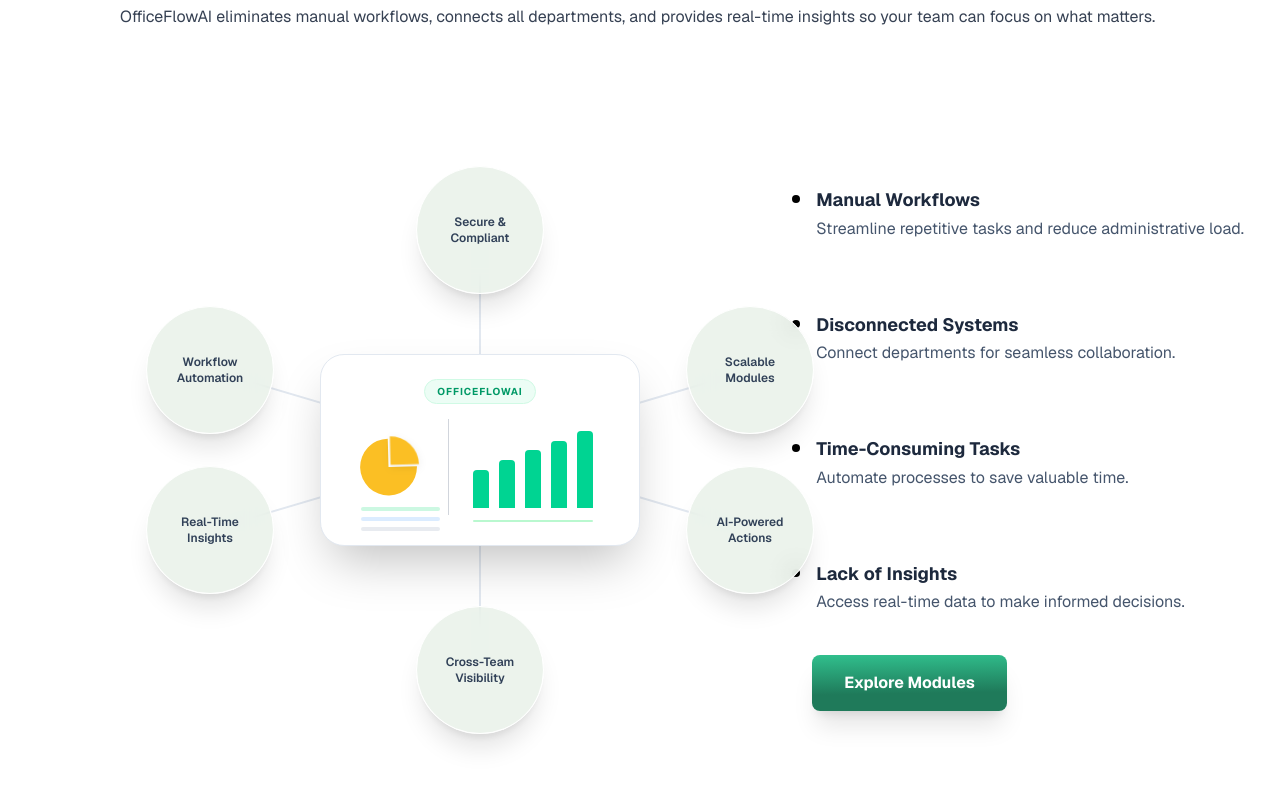
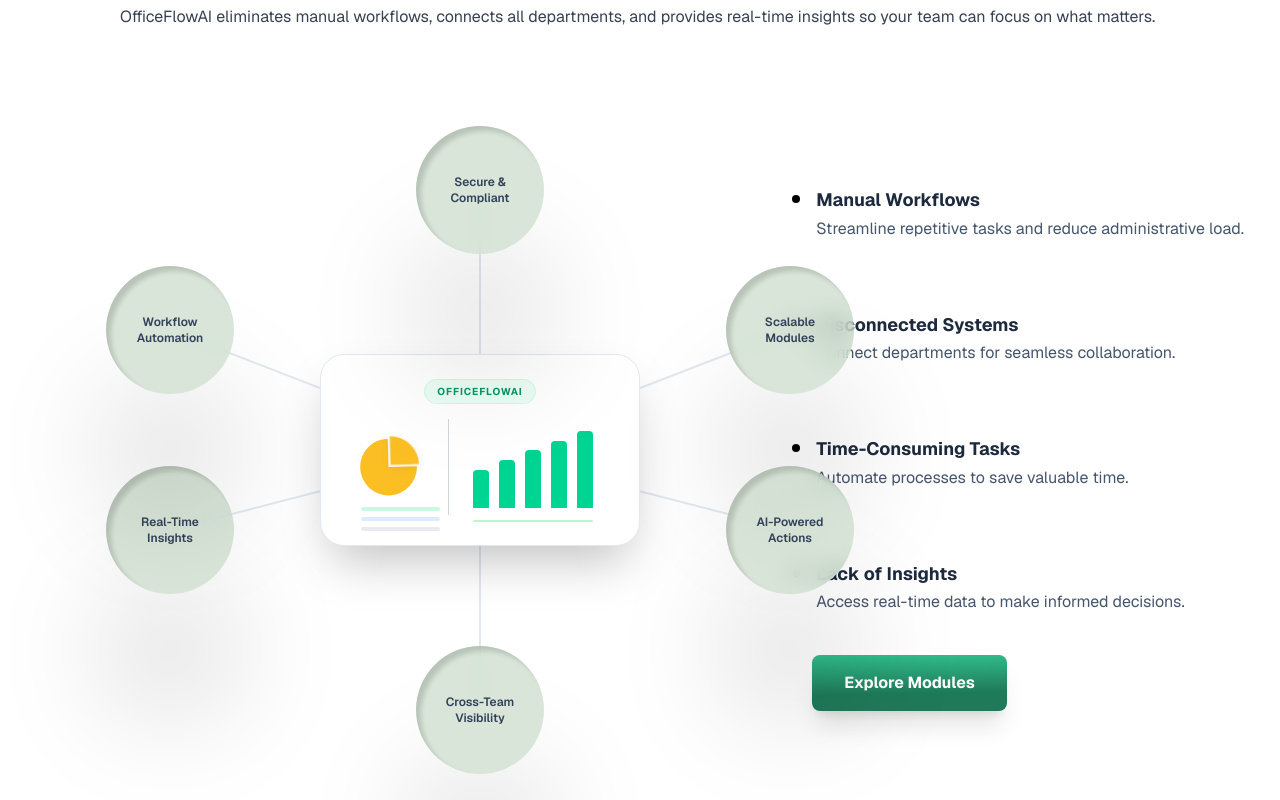
Before and after one commit to AfaqKhan6007007/officeflowai, a Next.js app: page / in a window 1280 px wide. Shown: the part 1080-1880 px from the top of the page. Built offline with nearby package versions, Linux system fonts and the light colour scheme.

Commit message:
minor adjustments

```diff
--- a/components/Categories.tsx
+++ b/components/Categories.tsx
@@ -3,12 +3,12 @@
 import { motion, useInView } from 'framer-motion';
 
 const nodes = [
-  { text: "Secure & Compliant", x: 0, y: -220 },
-  { text: "Scalable Modules", x: 270, y: -80 },
-  { text: "AI-Powered Actions", x: 270, y: 80 },
-  { text: "Cross-Team Visibility", x: 0, y: 220 },
-  { text: "Real-Time Insights", x: -270, y: 80 },
-  { text: "Workflow Automation", x: -270, y: -80 },
+  { text: "Secure & Compliant", x: 0, y: -260 },
+  { text: "Scalable Modules", x: 310, y: -120 },
+  { text: "AI-Powered Actions", x: 310, y: 80 },
+  { text: "Cross-Team Visibility", x: 0, y: 260 },
+  { text: "Real-Time Insights", x: -310, y: 80 },
+  { text: "Workflow Automation", x: -310, y: -120 },
 ];
 
 const barHeights = ["40%", "50%", "60%", "70%", "80%"];
@@ -168,7 +168,7 @@
             {nodes.map((node, i) => (
             <motion.div
                 key={i}
-                className="absolute w-32 h-32 flex items-center justify-center text-center p-4 text-xs font-semibold text-slate-700 bg-[#dfebdf]/60 backdrop-blur-md rounded-full border border-white shadow-xl z-20"
+                className="absolute w-32 h-32 flex items-center justify-center text-center p-4 text-xs font-semibold text-slate-700 bg-[#bed4be]/60 backdrop-blur-md rounded-full z-20 shadow-[0_120px_120px_rgba(0,0,0,0.15),inset_5px_5px_5px_rgba(0,0,0,0.15)]"
                 style={{ x: node.x, y: node.y }}
                 initial={{ opacity: 0, scale: 0 }}
                 animate={isInView ? { opacity: 1, scale: 1 } : {}}
--- a/components/Robotic.tsx
+++ b/components/Robotic.tsx
@@ -64,7 +64,7 @@
 
 
         {/* Modules — one at a time in front of cards */}
-        <div className="relative left-55 transform -translate-x-1/2 top-0 z-30 w-[1300px] h-[400px]">
+        <div className="relative left-55 transform -translate-x-1/2 top-0 z-30 w-[1300px] h-[400px] mb-10">
         <AnimatePresence mode="wait">
             {inView && (
             <motion.div
```
Also changed, not shown: components/Contact.tsx (+5 -5 lines).
